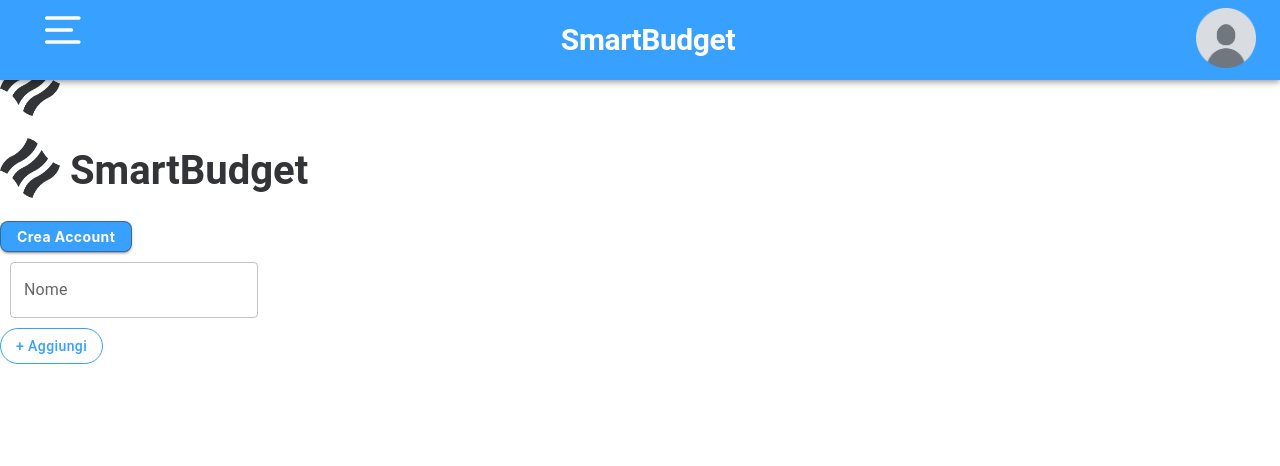
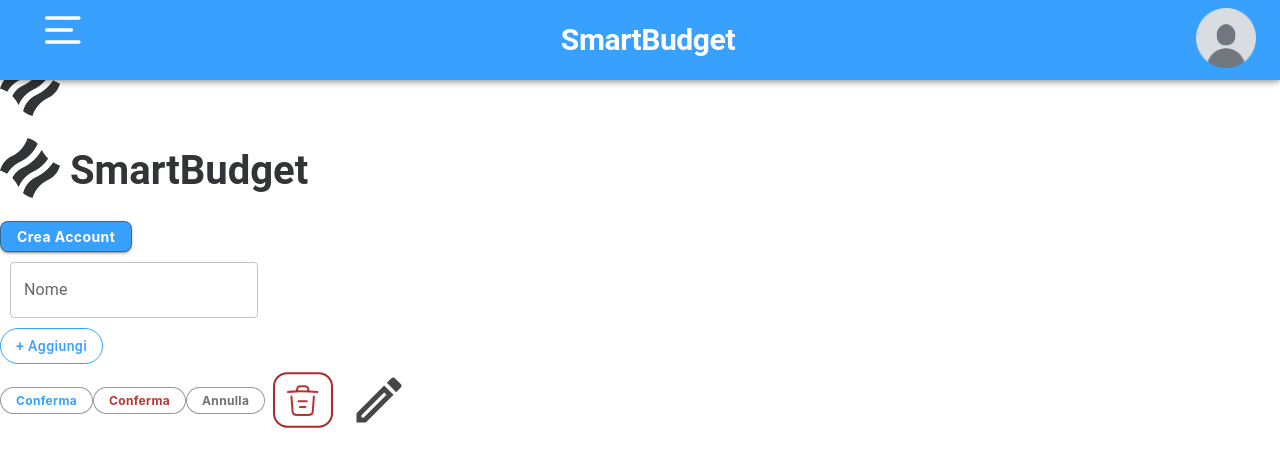
Before and after one commit to AlexSantini10/smart-budget, a React (Create React App) app in the folder client/: page /provejem in a window 1280 px wide. Shown: the top 466 px of the page. Built offline with nearby package versions, Linux system fonts and the light colour scheme; the HTML template or start-up script is replaced by a standard one.

Commit message:
Pulsanti
Scheletri pulsanti conferma/annulla/cestino/modifica

```diff
--- /dev/null
+++ b/client/src/components/CestinoElimina.js
@@ -0,0 +1,13 @@
+import React from 'react'
+import Img from '../static/img/CestinoElimina.svg'
+import Button from '@mui/material/Button';
+
+const CestinoElimina = () => {
+  return (
+    <Button>
+        <img src={Img} alt="Cestino" style={{height:'60px', width:'60px'}} />
+    </Button>
+  )
+}
+
+export default CestinoElimina
--- /dev/null
+++ b/client/src/components/PennaModifica.js
@@ -0,0 +1,13 @@
+import React from 'react'
+import Button from '@mui/material/Button';
+import Img from '../static/img/PennaModifica.svg'
+
+const PennaModifica = () => {
+  return (
+    <Button>
+        <img src={Img} alt="Penna" style={{height:'60px', width:'60px'}} />
+    </Button>
+  )
+}
+
+export default PennaModifica
--- /dev/null
+++ b/client/src/components/PulsanteAnnulla.js
@@ -0,0 +1,25 @@
+import React from 'react'
+import Button from '@mui/material/Button';
+
+
+const PulsanteAnnulla = ({labelText}) => (
+    <Button variant="outlined"
+    sx={{
+        color: '#717171',
+        textTransform: 'capitalize',
+        borderRadius: '100px',
+        border: '1px solid rgba(51, 52, 55, 0.50)',
+        background: '#FFF',
+        textAlign: "center",
+        fontFamily: "Inter",
+        fontSize: "12px",
+        fontStyle: "normal",
+        fontWeight: 700,
+        lineHeight: "normal",
+      }}
+    >
+      {labelText}
+    </Button>
+)
+
+export default PulsanteAnnulla
--- /dev/null
+++ b/client/src/components/PulsanteConfermaAzzurro.js
@@ -0,0 +1,25 @@
+import React from 'react'
+import Button from '@mui/material/Button';
+
+
+const PulsanteConfermaAzzurro = ({labelText}) => (
+    <Button variant="outlined"
+    sx={{
+        color: '#38A0FF',
+        textTransform: 'capitalize',
+        borderRadius: '100px',
+        border: '1px solid rgba(51, 52, 55, 0.50)',
+        background: '#FFF',
+        textAlign: "center",
+        fontFamily: "Inter",
+        fontSize: "12px",
+        fontStyle: "normal",
+        fontWeight: 700,
+        lineHeight: "normal",
+      }}
+    >
+      {labelText}
+    </Button>
+)
+
+export default PulsanteConfermaAzzurro
--- /dev/null
+++ b/client/src/components/PulsanteConfermaRosso.js
@@ -0,0 +1,25 @@
+import React from 'react'
+import Button from '@mui/material/Button';
+
+
+const PulsanteConfermaRosso = ({labelText}) => (
+    <Button variant="outlined"
+    sx={{
+        color: 'rgba(172, 0, 0, 0.80)',
+        textTransform: 'capitalize',
+        borderRadius: '100px',
+        border: '1px solid rgba(51, 52, 55, 0.50)',
+        background: '#FFF',
+        textAlign: "center",
+        fontFamily: "Inter",
+        fontSize: "12px",
+        fontStyle: "normal",
+        fontWeight: 700,
+        lineHeight: "normal",
+      }}
+    >
+      {labelText}
+    </Button>
+)
+
+export default PulsanteConfermaRosso
--- a/client/src/pages/ProveJem.js
+++ b/client/src/pages/ProveJem.js
@@ -1,5 +1,5 @@
 import React from 'react'
-import {DropDown, Logo, LogoAndTitle, PrimaryButton, TextInput, OutlinedButton, Header,} from '../components'
+import {DropDown, Logo, LogoAndTitle, PrimaryButton, TextInput, OutlinedButton, Header, PulsanteConfermaAzzurro, PulsanteConfermaRosso, PulsanteAnnulla, CestinoElimina, PennaModifica} from '../components'
 const ProveJem = () => {
   return (
     <div>
@@ -10,6 +10,11 @@ const ProveJem = () => {
         <TextInput labelText={"Nome"}></TextInput>
         <OutlinedButton labelText={"+ Aggiungi"}></OutlinedButton>
         <Header></Header>
+        <PulsanteConfermaAzzurro labelText={"Conferma"}></PulsanteConfermaAzzurro>
+        <PulsanteConfermaRosso labelText={"Conferma"}></PulsanteConfermaRosso>
+        <PulsanteAnnulla labelText={"Annulla"}></PulsanteAnnulla>
+        <CestinoElimina/>
+        <PennaModifica/>
     </div>
   )
 }
```
Also changed, not shown: client/src/components/index.js (+19 -0 lines), client/src/static/img/CestinoElimina.svg (added), client/src/static/img/PennaModifica.svg (added).
